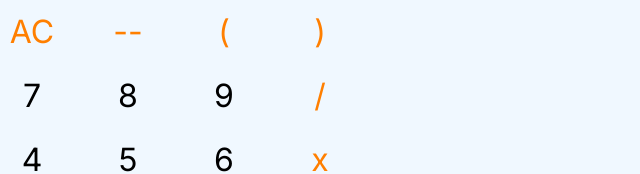
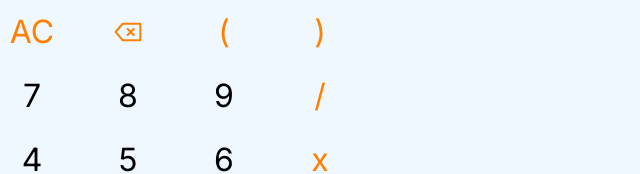
Before and after one commit to jeffersonAraujo2012/calc, a Next.js app: page / in a window 1280 px wide. Shown: the top 174 px of the page, without its empty margins (0-640 px from the left). Built offline with nearby package versions, Linux system fonts and the light colour scheme.

Commit message:
Backspace icon added to backspace button.

```diff
--- a/src/components/Keypad/index.tsx
+++ b/src/components/Keypad/index.tsx
@@ -4,6 +4,7 @@ import { useContext } from "react";
 import s from "./styles.module.scss";
 import { CalcContext } from "@/contexts/CalcContext";
 import { requestCalc } from "@/services/calcApi";
+import Image from "next/image";
 
 export default function Keypad() {
   const { expression, setExpression, stage, setStage } =
@@ -26,8 +27,8 @@ export default function Keypad() {
   }
 
   function onClickClear(): void {
-    setExpression('');
-    setStage('');
+    setExpression("");
+    setStage("");
   }
 
   function insertStringIntoExpression(string: string): void {
@@ -64,7 +65,15 @@ export default function Keypad() {
     <>
       <div className={`${s.row} ${s.operations}`}>
         <button onClick={() => onClickClear()}>AC</button>
-        <button onClick={() => removeLastChar()}>--</button>
+        <button onClick={() => removeLastChar()}>
+          <Image
+            className={s.backspace}
+            src="/backspace.svg"
+            width={32}
+            height={32}
+            alt="backspace"
+          />
+        </button>
         <button>(</button>
         <button>)</button>
       </div>
@@ -92,7 +101,9 @@ export default function Keypad() {
           <div className={s.row}>
             <button onClick={onClickDot}>.</button>
             <button onClick={() => onClickNumber(0)}>{0}</button>
-            <button onClick={onClickEqual} className={s.equalButton}>=</button>
+            <button onClick={onClickEqual} className={s.equalButton}>
+              =
+            </button>
           </div>
         </div>
 
--- a/src/components/Keypad/styles.module.scss
+++ b/src/components/Keypad/styles.module.scss
@@ -55,3 +55,7 @@
     margin-right: 0;
   }
 }
+
+.backspace {
+  margin: auto auto;
+}
```
Also changed, not shown: public/backspace.svg (added).
